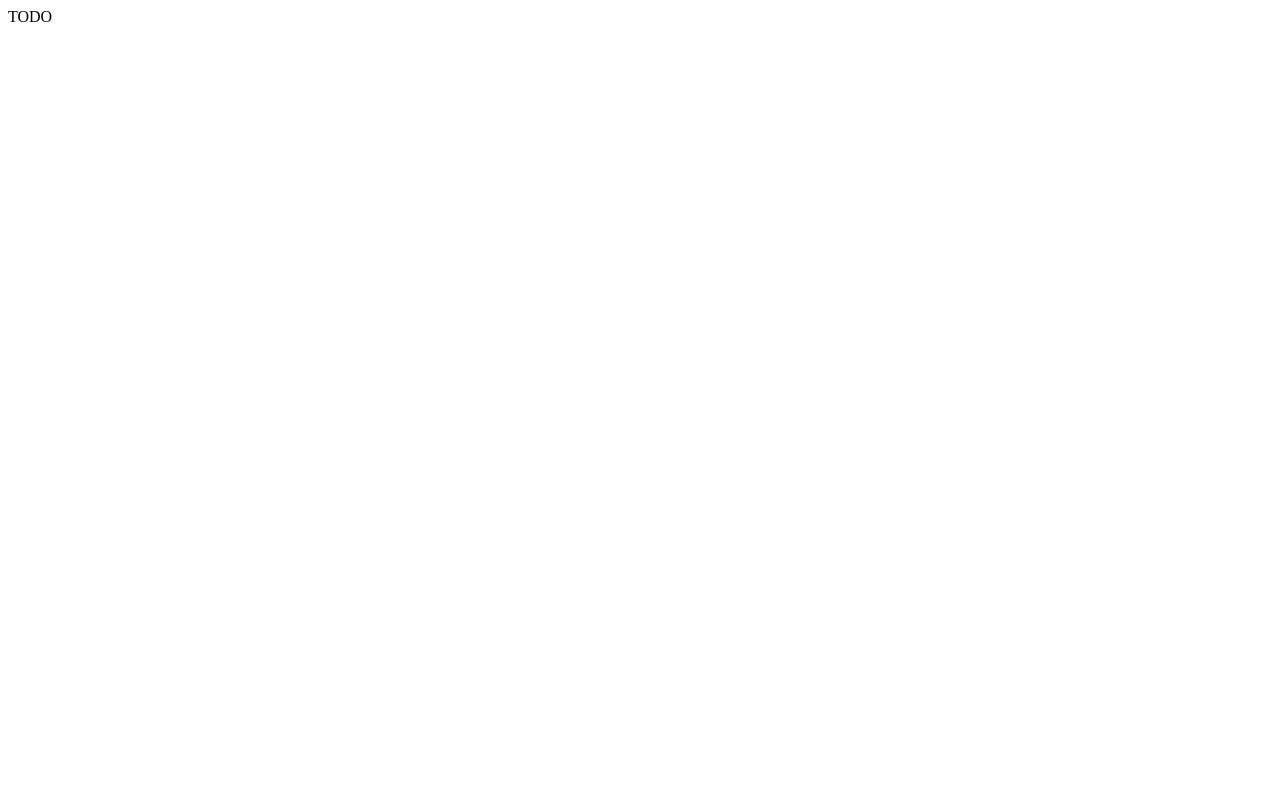
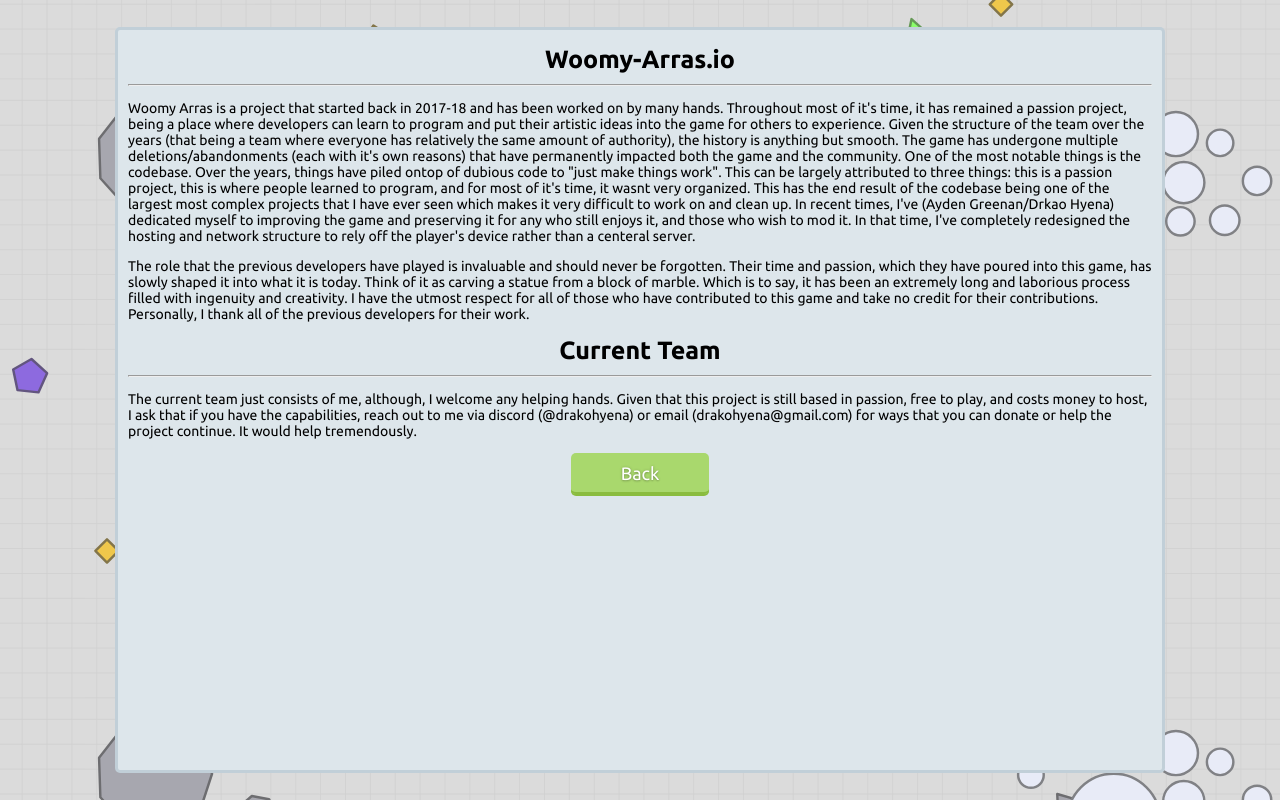
Before and after one commit to Musicalement1/test-woomy-revitalized, a website: page client/history-and-credits.html in a window 1280 px wide. Drawn offline with Linux system fonts and the light colour scheme; a web font is replaced by a local one.

Commit message:
final touches - history page and changelog

```diff
--- a/client/history-and-credits.html
+++ b/client/history-and-credits.html
@@ -1 +1,134 @@
-TODO
+<html>
+
+<head>
+	<meta charset="UTF-8">
+	<title>Woomy-Arras.io</title>
+	<meta name="viewport"
+		content="width=device-width, initial-scale=1.0, maximum-scale=1.0, minimum-scale=1.0, user-scalable=no">
+	<meta name="description"
+		content="Woomy Arras.io: A fan-made clone of diep.io, and an unofficial sequel to arras.io! Along with over 1.7k tanks, this server contains some very interesting additions...">
+	<meta name="robots" content="index, follow">
+	<meta name="keywords"
+		content=".io, arras, arras.io, arrasio, fun game, game, io game, online game, oxyrex, private server, tank game, woomy, woomy arras, woomy arras io, woomy io, woomy-arras, woomy-arras io, woomy-arras.io, woomy.arras.io, woomy.io, woomyio">
+	<meta property="og:image" content="./resources/favicon-66x66-k.png" />
+	<meta property="og:image:width" content="52" />
+	<meta property="og:image:height" content="52" />
+	<!-- Favicons -->
+	<link rel="icon" type="image/png" sizes="192x192" href="/resources/favicon-66x66-k.png">
+	<link rel="icon" type="image/png" sizes="32x32" href="/resources/favicon-66x66-k.png">
+	<link rel="icon" type="image/png" sizes="96x96" href="/resources/favicon-66x66-k.png">
+	<link rel="icon" type="image/png" sizes="16x16" href="/resources/favicon-66x66-k.png">
+	<meta name="theme-color" content="#8ABC3F">
+
+	<link rel="stylesheet" href="/menu.css">
+	<style>
+		*{
+			user-select: auto !important;
+		}
+		.scrollDiv {
+			width: 80%;
+			height: 90%;
+			background: white;
+			border-style: solid;
+			border-radius: 5px;
+			border-color: #c1cfd8;
+			overflow-y: scroll;
+			overflow-x: hidden;
+			background: var(--backgroundColor);
+			color: var(--menuTextColor);
+			padding: 10px;
+		}
+
+		.scrollDiv button {
+			display: block;
+			margin: auto;
+			padding: 10px 50px 10px 50px;
+			width: auto;
+			box-sizing: border-box;
+			color: white;
+			text-align: center;
+			text-shadow: 0 0 3px rgba(0, 0, 0, 0.2), 0 1px 2px rgba(0, 0, 0, 0.2);
+			background: #A9D86D;
+			border: 0;
+			border-bottom: 2px solid #8ABC3F;
+			cursor: pointer;
+			box-shadow: inset 0 -2px #8ABC3F;
+			border-radius: 5px;
+			font: 18px Ubuntu;
+		}
+
+		.scrollDiv button:hover {
+			border-bottom: 1px solid #8ABC3F;
+		}
+
+		.scrollDiv button:active {
+			background: #8ABC3F;
+			border-bottom: 0;
+			outline: none;
+			box-shadow: none;
+		}
+	</style>
+	<link rel="preconnect" href="https://fonts.googleapis.com">
+	<link rel="preconnect" href="https://fonts.gstatic.com" crossorigin>
+	<link
+		href="https://fonts.googleapis.com/css2?family=Nabla&family=Rubik+80s+Fade&family=Alfa+Slab+One&family=Bebas+Neue&family=Bungee&family=Cutive+Mono&family=Dancing+Script:wght@500&family=Fredoka+One&family=Indie+Flower&family=Merienda&family=Nanum+Brush+Script&family=Neonderthaw&family=Pacifico&family=Passion+One&family=Permanent+Marker&family=Rampart+One&family=Roboto+Mono:wght@500&family=Share+Tech+Mono&family=Syne+Mono&family=Ubuntu:wght@400;700&family=Zen+Dots&display=swap"
+		rel="stylesheet">
+
+</head>
+
+<body>
+	<div id="mainWrapper">
+		<div class="scrollDiv">
+			<h1>Woomy-Arras.io</h1>
+			<hr>
+			<p>
+				Woomy Arras is a project that started back in 2017-18 and has been worked on by many hands.
+				Throughout most of it's time, it has remained a passion project, being a place where developers
+				can learn to program and put their artistic ideas into the game for others to experience. Given
+				the structure of the team over the years (that being a team where everyone has relatively the same
+				amount of authority), the history is anything but smooth. The game has undergone multiple
+				deletions/abandonments (each with it's own reasons) that have permanently impacted both the
+				game and the community. One of the most notable things is the codebase. Over the years, things
+				have piled ontop of dubious code to "just make things work". This can be largely attributed to three
+				things:
+				this is a passion project, this is where people learned to program, and for most of it's time, it wasnt
+				very
+				organized. This has the end result of the codebase being one of the largest most complex projects that I
+				have
+				ever seen which makes it very difficult to work on and clean up. In recent times, I've (Ayden
+				Greenan/Drkao Hyena) dedicated myself to
+				improving the game and preserving it for any who still enjoys it, and those who wish to mod it. In that
+				time, I've completely redesigned the hosting and network structure to rely off the player's device
+				rather than a centeral server.
+			</p>
+			<p>
+				The role that the previous developers have played is invaluable and should never be forgotten. Their
+				time and passion, which they have poured into this game, has slowly shaped it into what it is today.
+				Think of it as carving a statue from a block of marble. Which is to say, it has been an extremely
+				long and laborious process filled with ingenuity and creativity. I have the utmost respect for all
+				of those who have contributed to this game and take no credit for their contributions. Personally,
+				I thank all of the previous developers for their work.
+			</p>
+			<h1>Current Team</h1>
+			<hr>
+			<p>
+				The current team just consists of me, although, I welcome
+				any helping hands. Given that this project is still based in passion, free to play, and costs money to
+				host,
+				I ask that if you have the capabilities, reach out to me via discord (@drakohyena) or email
+				(drakohyena@gmail.com)
+				for ways that you can donate or help the project continue. It would help tremendously.
+			</p>
+			<script>
+				function goback(){
+					window.location.href = window.location.origin
+				}
+			</script>
+			<button onclick="goback()">
+				Back
+			</button>
+		</div>
+	</div>
+</body>
+
+</html>
--- a/client/js/config.js
+++ b/client/js/config.js
@@ -1,4 +1,5 @@
 let config = {
+	CLIENT_PROTOCOL_VERSION: 1,
 	expectedMaxSkillLevel: 9,
 	screenshotMode: 0,
 	borderChunk: 5,
--- a/client/js/mainmenu.js
+++ b/client/js/mainmenu.js
@@ -90,7 +90,7 @@
 
 document.getElementById("historyAndCreditsButton").onclick = openHaCPage
 function openHaCPage(){
-	window.open("/history-and-credits.html", "_blank")
+	window.location.pathname = "/history-and-credits.html"
 }
 
 document.getElementById("modBrowserButton").onclick = openModBrowser
--- a/client/js/settingsMenu.js
+++ b/client/js/settingsMenu.js
@@ -260,14 +260,14 @@
 				vars.setProperty('--backgroundBorderColor', '#f2e558');
 				vars.setProperty('--menuTextColor', '#e1e1e7');
 				vars.setProperty('--backgroundBrightness', '0.85');
-				vars.setProperty('--backgroundLink', "url(/resources/background_dark.png)");
+				vars.setProperty('--backgroundLink', "url(/resources/background_dark.svg)");
 				rewardManager.unlockAchievement("its_better_for_my_eyes");
 			} else {
 				vars.setProperty('--backgroundColor', '#dde6eb');
 				vars.setProperty('--backgroundBorderColor', '#c1cfd8');
 				vars.setProperty('--menuTextColor', '#000000');
 				vars.setProperty('--backgroundBrightness', '0.9');
-				vars.setProperty('--backgroundLink', "url(/resources/background_light.png)");
+				vars.setProperty('--backgroundLink', "url(/resources/background_light.svg)");
 			}
 		}
 		setProperties(document.querySelector(":root").style);
--- a/client/js/socket.js
+++ b/client/js/socket.js
@@ -749,7 +749,7 @@
 		socket.onopen = function () {
 			socket.open = 1;
 			global.message = "Please wait while a connection attempt is being made.";
-			socket.talk("k", document.getElementById("tokenInput").value || "", 0, "its local", false);
+			socket.talk("k", config.CLIENT_PROTOCOL_VERSION, document.getElementById("tokenInput").value || "", 0, "its local", false);
 			logger.info("Token submitted to the server for validation.");
 			socket.ping = function () {
 				socket.talk("p");
--- a/client/menu.css
+++ b/client/menu.css
@@ -8,7 +8,7 @@
     --backgroundBorderColor: #c1cfd8;
     --menuTextColor: #000000;
     --backgroundBrightness: 0.85;
-    --backgroundLink: url(./resources/background_light.png)
+    --backgroundLink: url(./resources/background_light.svg)
 }
 
 ::-webkit-scrollbar {
@@ -207,6 +207,7 @@
     z-index: 100;
     position: relative;
     background: var(--backgroundLink) repeat center center;
+    background-size: contain;
 }
 
 /* Mod Menu */
@@ -387,6 +388,7 @@
     width: 100%;
     height: 100%;
     background: var(--backgroundLink) repeat center center;
+    background-size: contain;
     z-index: 150;
     transition: .2s;
 }
--- a/webserver.js
+++ b/webserver.js
@@ -43,6 +43,7 @@
         case '.png': contentType = 'image/png'; break;
         case '.jpg': contentType = 'image/jpg'; break;
         case '.gif': contentType = 'image/gif'; break;
+		case '.svg': contentType = 'image/svg+xml'; break;
         // Add more cases for other file types as needed
       }
 
```
Also changed, not shown: client/changelog.html (+2 -1 lines), client/resources/new_background.webp (added), server.js.
